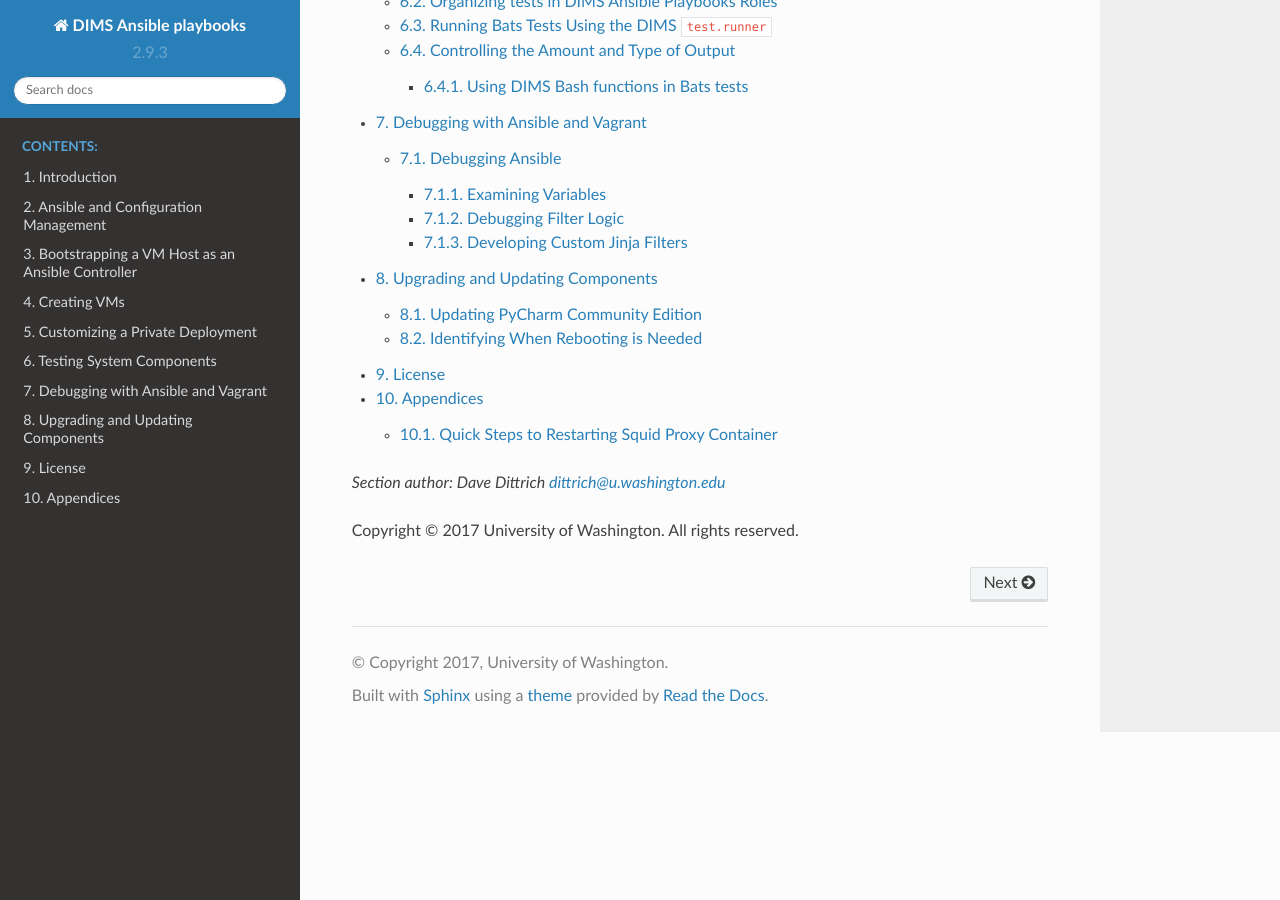
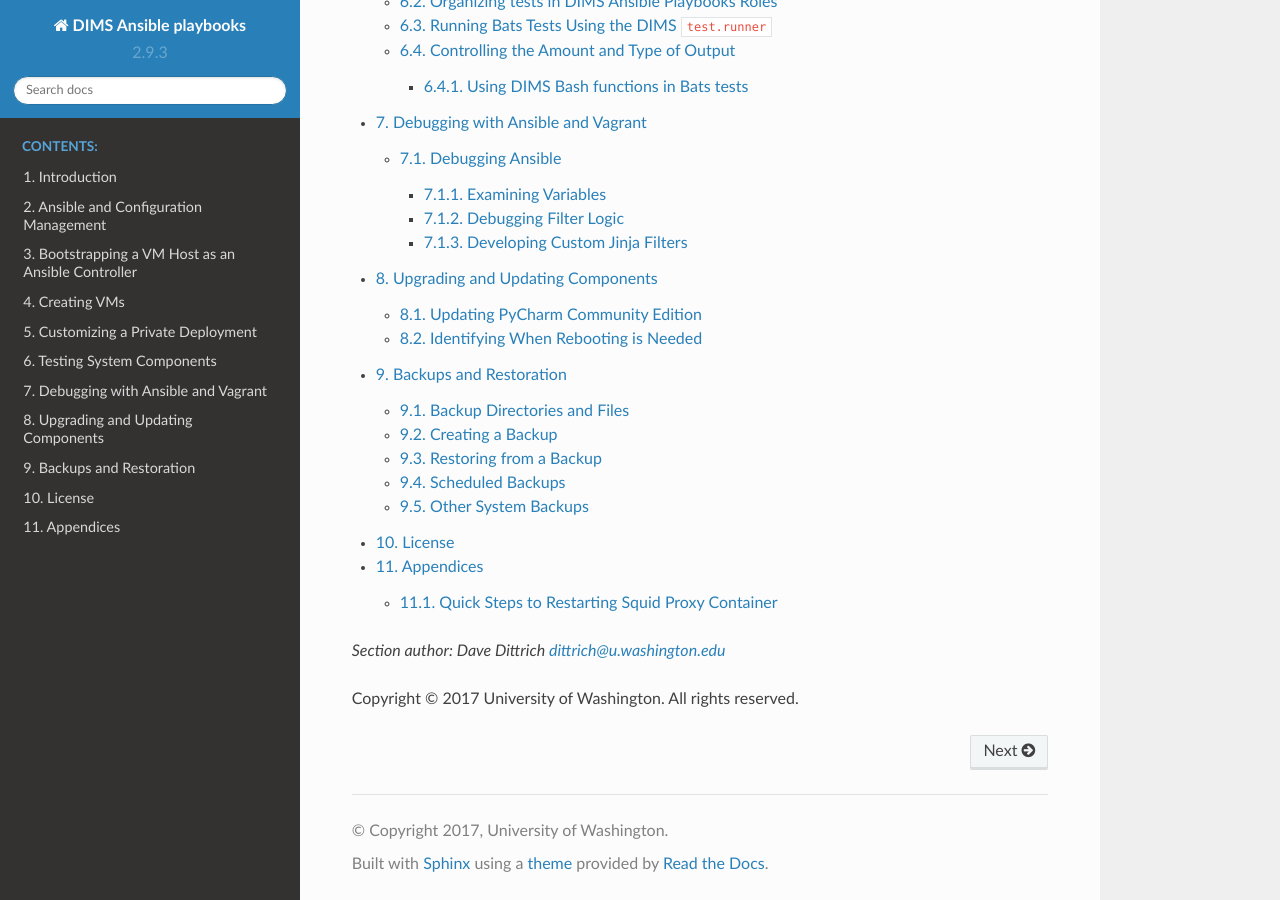
Before and after one commit to uw-dims/ansible-dims-playbooks, a Sphinx documentation site: the page built from docs/source/index.rst, in a window 1280 px wide and 900 px high, scrolled down 1146 px. Built offline with Sphinx 7.4.7 and the Read the Docs theme 2.0.0, drawn with Linux system fonts in a browser that asks for light colours; some of the changed lines change nothing that is shown.

Commit message:
Add chapter on backups, restoration

```diff
--- /dev/null
+++ b/docs/source/backups.rst
@@ -0,0 +1,368 @@
+.. _backups:
+
+Backups and Restoration
+=======================
+
+A good part of ongoing system administration is producing backups of files and
+database content that is created after initial system setup and that cannot be
+replaced by simply running a playbook again.  Things like copies of Git
+repositories and the content of the PostgreSQL database used by the Trident
+portal are two primary sets of data that you will want to backup, and possibly
+more importantly to restore in case of a drive failure or accidental deletion.
+
+Built into the playbooks for Letsencrypt certificate installation as part
+of the ``nginx`` role, and Trident database tables as part of the
+``trident-core`` role, are mechanisms for automatic restoration from
+backups.  This is very handy for development and testing using
+Vagrant virtual machines, since these are typically destroyed and
+rebuilt regularly. Restoring from backups helps more quickly get
+back to a functional state that possibly would trigger certificate
+generation limits (in the case of ``nginx`` and Letsencrypt) or
+a lot of manual actions in a graphical user interface to set up user
+accounts (in the case of the Trident portal).
+
+This section will go through these backup and restoration utilities
+and how to use them.
+
+.. _backup_directories:
+
+Backup Directories and Files
+----------------------------
+
+A directory is created on DIMS systems to be used for storing backup files.
+In production, these files would be copied to tape, to encrypted external
+storage (e.g., AWS buckets), to external removable hard drives, etc.
+
+The location for storing these files is ``/opt/dims/backups`` (pointed
+to by the Ansible global variable ``dims_backups``.) After following
+the steps outlined in Chapter :ref:`bootstrapping`, this directory
+will be empty:
+
+.. code-block:: none
+
+    $ tree /opt/dims/backups/
+    /opt/dims/backups/
+
+    0 directories, 0 files
+
+..
+
+After completing the steps in Chapter :ref:`creating_vms`, there will be
+two Trident portals (one for development/testing, and the other for production
+use) that have initial content put in place by the ``trident-configure`` role.
+
+.. caution::
+
+   The ``trident-configure`` role is not entirely idempotent in relation to
+   a running system that is manipulated manually by users and administrators.
+   That is to say, any configuration changes made through the ``tcli`` command
+   line interface, or the Trident portal interface, are not directly reflected
+   in the Ansible inventory used to bootstrap the Trident portals. That means that
+   any changes made will be reverted by the ``trident-configure`` role to what
+   the inventory says they should be (and any new trust groups or mailing lists
+   created manually will not be put back by the ``trident-configure`` role, which
+   is unaware they exist).
+
+   This is an area that needs further work to be completely idempotent for long-term
+   production systems. In the mean time, be aware of these limitations and only make
+   configuration changes by setting variables in the inventory files and create
+   database backups so as to keep copies of database content.
+
+..
+
+.. _creating_a_backup:
+
+Creating a Backup
+-----------------
+
+The playbook ``playbooks/postgresql_backup.yml`` exists to easily perform the backup
+operation using ``ansible-playbook``.  The playbook is very simple, as seen here:
+
+.. literalinclude:: ../../playbooks/postgresql_backup.yml
+
+By default, the playbook is applied to the ``trident`` group:
+
+.. code-block:: none
+
+    $ ansible --list-hosts trident
+      hosts (2):
+        yellow.devops.develop
+        purple.devops.develop
+    $ ansible-playbook /opt/dims/git/ansible-dims-playbooks/playbooks/postgresql_backup.yml
+
+    PLAY [Backup trident postgresql database] *************************************
+
+    TASK [include] ****************************************************************
+    Saturday 12 August 2017  20:50:29 -0700 (0:00:00.064)       0:00:00.064 *******
+    included: /opt/dims/git/ansible-dims-playbooks/tasks/postgresql_backup.yml for
+    yellow.devops.develop, purple.devops.develop
+
+    TASK [Define local postgresql backup directory] *******************************
+    Saturday 12 August 2017  20:50:30 -0700 (0:00:01.199)       0:00:01.264 *******
+    ok: [yellow.devops.develop]
+    ok: [purple.devops.develop]
+
+    TASK [debug] ******************************************************************
+    Saturday 12 August 2017  20:50:31 -0700 (0:00:01.129)       0:00:02.394 *******
+    ok: [yellow.devops.develop] => {
+        "postgresql_backup_dir": "/opt/dims/backups/yellow.devops.develop"
+    }
+    ok: [purple.devops.develop] => {
+        "postgresql_backup_dir": "/opt/dims/backups/purple.devops.develop"
+    }
+
+    TASK [Define backup_ts timestamp] *********************************************
+    Saturday 12 August 2017  20:50:32 -0700 (0:00:01.125)       0:00:03.520 *******
+    ok: [yellow.devops.develop]
+    ok: [purple.devops.develop]
+
+    TASK [Define postgresql_backup_file] ******************************************
+    Saturday 12 August 2017  20:50:34 -0700 (0:00:02.161)       0:00:05.681 *******
+    ok: [yellow.devops.develop]
+    ok: [purple.devops.develop]
+
+    TASK [Ensure local postgresql backup directory exists] ************************
+    Saturday 12 August 2017  20:50:35 -0700 (0:00:01.162)       0:00:06.843 *******
+    changed: [purple.devops.develop -> 127.0.0.1]
+    changed: [yellow.devops.develop -> 127.0.0.1]
+
+    TASK [Create remote temporary directory] **************************************
+    Saturday 12 August 2017  20:50:37 -0700 (0:00:01.463)       0:00:08.307 *******
+    changed: [purple.devops.develop]
+    changed: [yellow.devops.develop]
+
+    TASK [Define _tmpdir variable] ************************************************
+    Saturday 12 August 2017  20:50:38 -0700 (0:00:01.635)       0:00:09.943 *******
+    ok: [yellow.devops.develop]
+    ok: [purple.devops.develop]
+
+    TASK [Create backup of postgresql database] ***********************************
+    Saturday 12 August 2017  20:50:40 -0700 (0:00:01.129)       0:00:11.072 *******
+    changed: [purple.devops.develop]
+    changed: [yellow.devops.develop]
+
+    TASK [Fetch postgresql backup file] *******************************************
+    Saturday 12 August 2017  20:50:42 -0700 (0:00:02.076)       0:00:13.148 *******
+    changed: [purple.devops.develop]
+    changed: [yellow.devops.develop]
+
+    TASK [Set backup ownership] ***************************************************
+    Saturday 12 August 2017  20:50:43 -0700 (0:00:01.577)       0:00:14.726 *******
+    changed: [yellow.devops.develop -> 127.0.0.1]
+    changed: [purple.devops.develop -> 127.0.0.1]
+
+    TASK [Remove temporary directory] *********************************************
+    Saturday 12 August 2017  20:50:45 -0700 (0:00:01.317)       0:00:16.044 *******
+    changed: [yellow.devops.develop]
+    changed: [purple.devops.develop]
+
+    PLAY RECAP ********************************************************************
+    purple.devops.develop            : ok=12   changed=6    unreachable=0    failed=0
+    yellow.devops.develop            : ok=12   changed=6    unreachable=0    failed=0
+
+    Saturday 12 August 2017  20:50:46 -0700 (0:00:01.344)       0:00:17.388 *******
+    ===============================================================================
+    Define backup_ts timestamp ---------------------------------------------- 2.16s
+    Create backup of postgresql database ------------------------------------ 2.08s
+    Create remote temporary directory --------------------------------------- 1.64s
+    Fetch postgresql backup file -------------------------------------------- 1.58s
+    Ensure local postgresql backup directory exists ------------------------- 1.46s
+    Remove temporary directory ---------------------------------------------- 1.34s
+    Set backup ownership ---------------------------------------------------- 1.32s
+    include ----------------------------------------------------------------- 1.20s
+    Define postgresql_backup_file ------------------------------------------- 1.16s
+    Define local postgresql backup directory -------------------------------- 1.13s
+    Define _tmpdir variable ------------------------------------------------- 1.13s
+    debug ------------------------------------------------------------------- 1.13s
+
+..
+
+The backups will now show up, each in their own host's directory tree:
+
+.. code-block:: none
+
+    $ tree /opt/dims/backups/
+    /opt/dims/backups/
+    ├── purple.devops.develop
+    │   └── postgresql_2017-08-12T20:50:33PDT.pgdmp.bz2
+    └── yellow.devops.develop
+        └── postgresql_2017-08-12T20:50:33PDT.pgdmp.bz2
+
+    2 directories, 2 files
+
+..
+
+There is a similar playbook for backing up the ``/etc/letsencrypt`` directory
+with all of its certificate registration and archive history data.
+
+.. literalinclude:: ../../playbooks/letsencrypt_backup.yml
+
+The default for this playbook is the ``nginx`` group. If you do not have
+an ``nginx`` group, or want to select a different group, define the variable
+``host`` on the command line:
+
+.. code-block:: none
+
+    $ ansible-playbook $PBR/playbooks/letsencrypt_backup.yml -e host=trident
+
+    PLAY [Backup letsencrypt certificate store] ***********************************
+
+    TASK [include] ****************************************************************
+    Saturday 12 August 2017  22:55:26 -0700 (0:00:00.063)       0:00:00.063 *******
+    included: /opt/dims/git/ansible-dims-playbooks/tasks/letsencrypt_backup.yml
+    for yellow.devops.develop, purple.devops.develop
+
+    TASK [Define _default_backups_dir] ********************************************
+    Saturday 12 August 2017  22:55:27 -0700 (0:00:01.200)       0:00:01.264 *******
+    ok: [yellow.devops.develop]
+    ok: [purple.devops.develop]
+
+    TASK [Create temporary directory for cert backup] *****************************
+    Saturday 12 August 2017  22:55:28 -0700 (0:00:01.126)       0:00:02.391 *******
+    changed: [yellow.devops.develop]
+    changed: [purple.devops.develop]
+
+    TASK [Define _tmpdir variable] ************************************************
+    Saturday 12 August 2017  22:55:30 -0700 (0:00:01.655)       0:00:04.046 *******
+    ok: [yellow.devops.develop]
+    ok: [purple.devops.develop]
+
+    TASK [Define backup_ts timestamp] *********************************************
+    Saturday 12 August 2017  22:55:31 -0700 (0:00:01.123)       0:00:05.170 *******
+    ok: [yellow.devops.develop]
+    ok: [purple.devops.develop]
+
+    TASK [Define certbot_backup_file] *********************************************
+    Saturday 12 August 2017  22:55:33 -0700 (0:00:02.157)       0:00:07.328 *******
+    ok: [yellow.devops.develop]
+    ok: [purple.devops.develop]
+
+    TASK [Create backup of letsencrypt certificates] ******************************
+    Saturday 12 August 2017  22:55:34 -0700 (0:00:01.123)       0:00:08.452 *******
+    changed: [yellow.devops.develop]
+    changed: [purple.devops.develop]
+
+    TASK [Ensure local cert directory exists] *************************************
+    Saturday 12 August 2017  22:55:36 -0700 (0:00:01.600)       0:00:10.052 *******
+    ok: [purple.devops.develop -> 127.0.0.1]
+    ok: [yellow.devops.develop -> 127.0.0.1]
+
+    TASK [Fetch backup copy of letsencrypt directory] *****************************
+    Saturday 12 August 2017  22:55:38 -0700 (0:00:01.465)       0:00:11.517 *******
+    changed: [yellow.devops.develop]
+    changed: [purple.devops.develop]
+
+    TASK [Note success in backing up certs] ***************************************
+    Saturday 12 August 2017  22:55:39 -0700 (0:00:01.488)       0:00:13.006 *******
+    ok: [yellow.devops.develop]
+    ok: [purple.devops.develop]
+
+    TASK [Set backup ownership] ***************************************************
+    Saturday 12 August 2017  22:55:40 -0700 (0:00:01.138)       0:00:14.145 *******
+    changed: [yellow.devops.develop -> 127.0.0.1]
+    changed: [purple.devops.develop -> 127.0.0.1]
+
+    TASK [Remove temporary directory] *********************************************
+    Saturday 12 August 2017  22:55:41 -0700 (0:00:01.321)       0:00:15.467 *******
+    changed: [yellow.devops.develop]
+    changed: [purple.devops.develop]
+
+    TASK [fail] *******************************************************************
+    Saturday 12 August 2017  22:55:43 -0700 (0:00:01.348)       0:00:16.816 *******
+    skipping: [yellow.devops.develop]
+    skipping: [purple.devops.develop]
+
+    PLAY RECAP ********************************************************************
+    purple.devops.develop            : ok=12   changed=5    unreachable=0    failed=0
+    yellow.devops.develop            : ok=12   changed=5    unreachable=0    failed=0
+
+    Saturday 12 August 2017  22:55:44 -0700 (0:00:01.103)       0:00:17.920 *******
+    ===============================================================================
+    Define backup_ts timestamp ---------------------------------------------- 2.16s
+    Create temporary directory for cert backup ------------------------------ 1.66s
+    Create backup of letsencrypt certificates ------------------------------- 1.60s
+    Fetch backup copy of letsencrypt directory ------------------------------ 1.49s
+    Ensure local cert directory exists -------------------------------------- 1.47s
+    Remove temporary directory ---------------------------------------------- 1.35s
+    Set backup ownership ---------------------------------------------------- 1.32s
+    include ----------------------------------------------------------------- 1.20s
+    Note success in backing up certs ---------------------------------------- 1.14s
+    Define _default_backups_dir --------------------------------------------- 1.13s
+    Define certbot_backup_file ---------------------------------------------- 1.12s
+    Define _tmpdir variable ------------------------------------------------- 1.12s
+    fail -------------------------------------------------------------------- 1.10s
+
+..
+
+You will now have a backup of the Letsencrypt certificates for both
+``yellow`` and ``purple``:
+
+.. code-block:: none
+
+    $ tree /opt/dims/backups/
+    /opt/dims/backups/
+    ├── purple.devops.develop
+    │   ├── letsencrypt_2017-08-12T22:55:32PDT.tgz
+    │   └── postgresql_2017-08-12T20:50:33PDT.pgdmp.bz2
+    └── yellow.devops.develop
+        ├── letsencrypt_2017-08-12T22:55:32PDT.tgz
+        └── postgresql_2017-08-12T20:50:33PDT.pgdmp.bz2
+
+    2 directories, 4 files
+
+..
+
+.. _restoring_from_backup:
+
+Restoring from a Backup
+-----------------------
+
+To restore the Trident PostgreSQL backups, use the playbook
+``playbooks/postgresql_restore.yml``.  This playbook is similar to the backup
+playbook, however it has no default (you must specify the host or group you
+want to restore explicitly).
+
+.. literalinclude:: ../../playbooks/postgresql_restore.yml
+
+To invoke this task file from within the ``trident-core`` role, which will
+pre-populate the Trident PostgreSQL database from a backup rather than
+running ``tsetup``, set the variable ``postgresql_backup_restorefrom``
+to point to a specific backup file, or to ``latest`` to have the most recent
+backup be applied.
+
+There is no restore playbook for Letsencrypt certificates, however if you
+define the variable ``certbot_backup_restorefrom`` to a specific backup
+file path, or to ``latest``, it will be restored when the ``nginx``
+role is next applied.
+
+.. _scheduled_backups:
+
+Scheduled Backups
+-----------------
+
+The last section showed how to manually trigger backups of Trident's
+PostgreSQL database or Letsencrypt certificates for NGINX, using
+playbooks.
+
+These tasks can be saved in ``crontab`` files to schedule backups for
+whatever frequency is desired.  This is not automated at this point
+in time.
+
+.. TODO(dittrich): Add example of setting crontab entry using Ansible
+
+.. _other_backups:
+
+Other System Backups
+--------------------
+
+All other backup operations will need to be performed manually, or
+scheduled using ``crontab`` as discussed in the last section.
+
+.. note::
+
+   If you do create a ``crontab`` entry to perform backups, note the size
+   of the backups and prepare to also prune older backups so as to not
+   fill your hard drive.  This would be a nice feature to add when
+   resources allow it.
+
+..
--- a/docs/source/index.rst
+++ b/docs/source/index.rst
@@ -23,6 +23,7 @@
    tests
    debugging
    upgrading
+   backups
    license
    appendices
 
```
